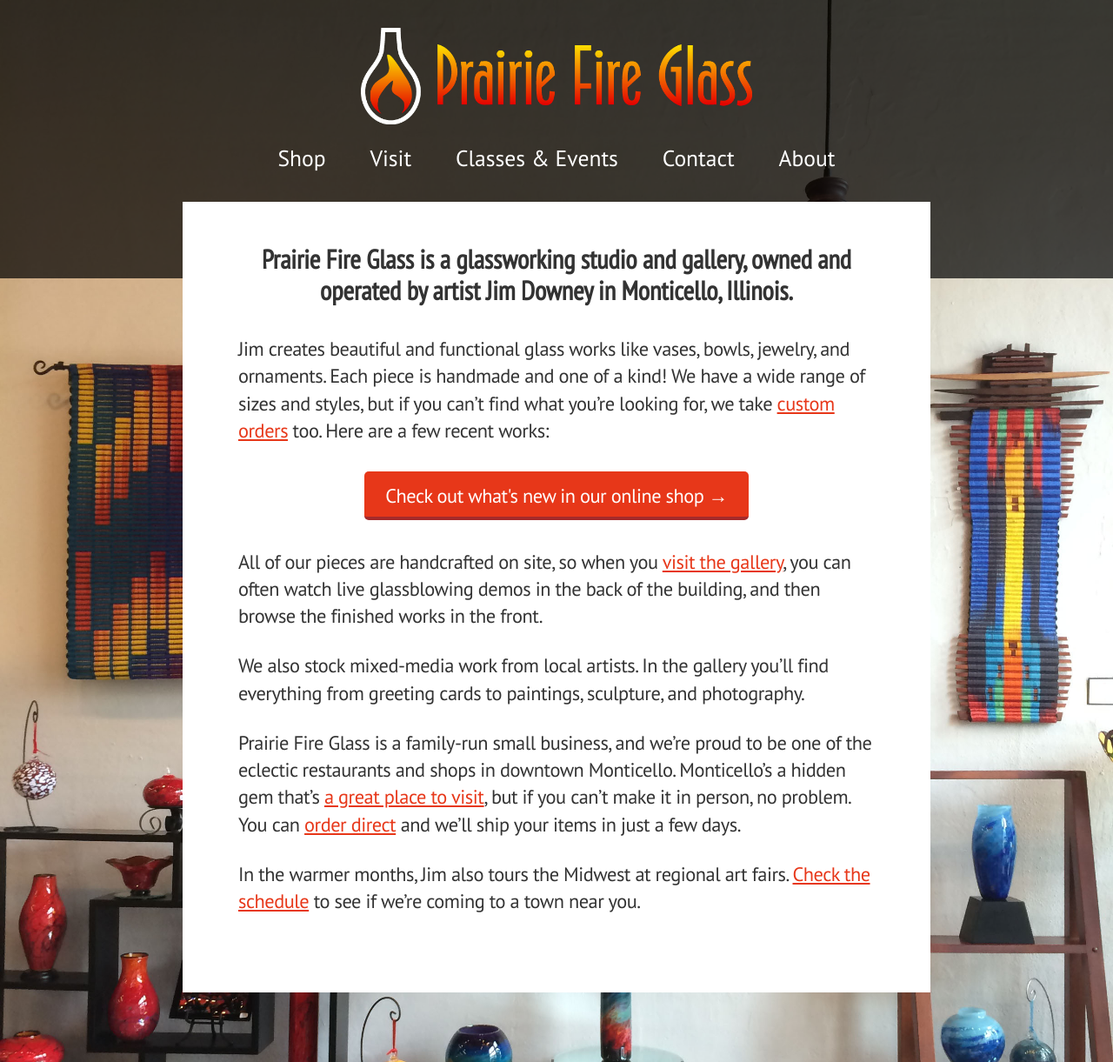
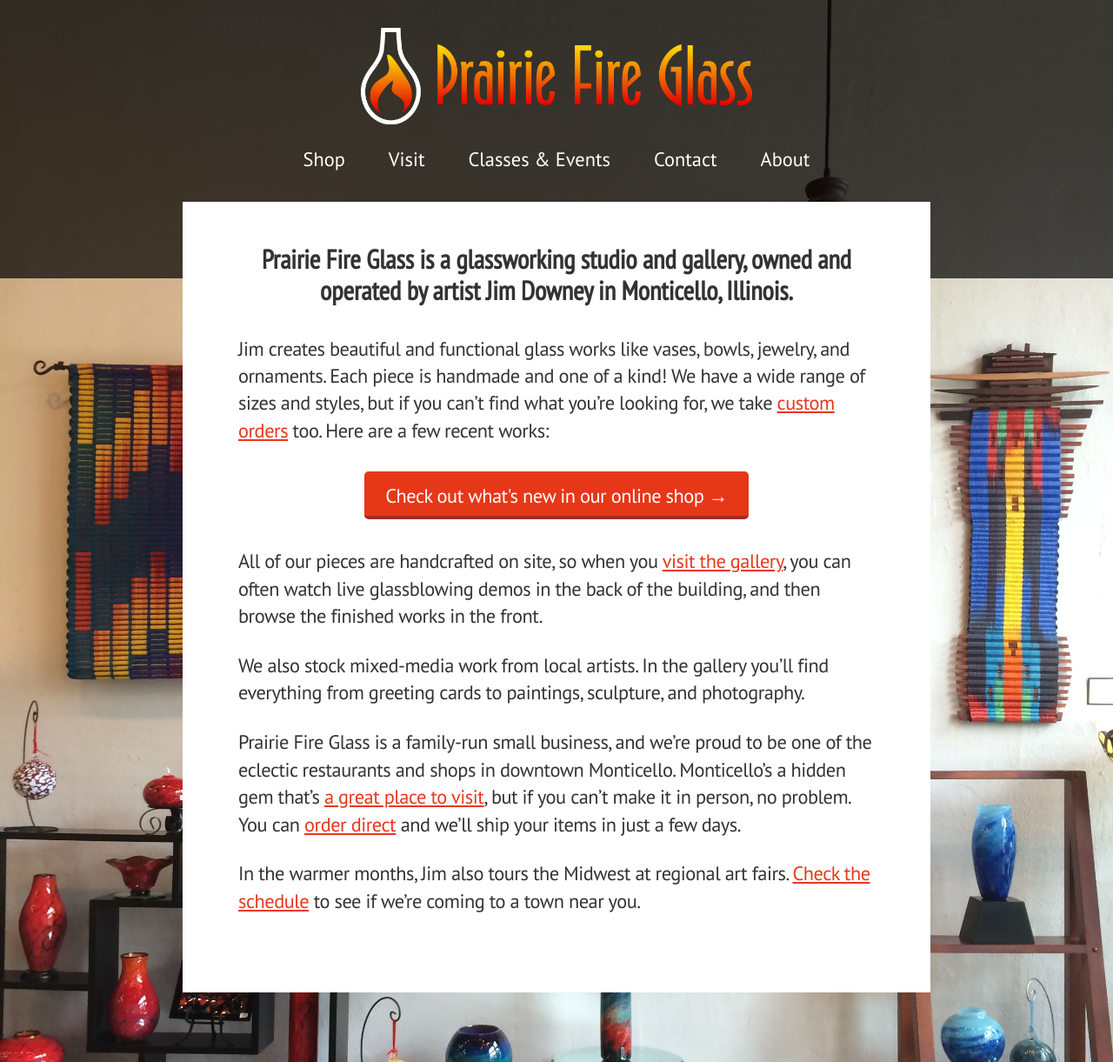
Before and after one commit to prairiefireglass/prairiefireglass.github.io, a Jekyll site: the page built from index.html, in a window 1280 px wide. Shown: the whole page at 87% size. Built offline with Jekyll 4.4.1, drawn with Linux system fonts in a browser that asks for light colours; nearby versions of some CDN libraries.

Commit message:
Font size /spacing fixes

```diff
--- a/assets/stylesheets/style.scss
+++ b/assets/stylesheets/style.scss
@@ -24,8 +24,8 @@
   @include font-smoothing(antialiased);
   color: $color-text;
   font-family: $font-sans;
-  font-size: 1.6rem;
-  line-height: 2.0rem;
+  font-size: 1.4rem;
+  line-height: 1.4;
   position: relative;
   font-weight: 400;
 }
@@ -117,13 +117,11 @@
 }
 
 p {
-  font-size: 1.4rem;
-  line-height: 1.4;
   margin-bottom: 1.6rem;
   letter-spacing: -0.5px;
 }
 
-ul {
+ul, ol {
   padding-left: 1.6rem;
   margin-bottom: 1.6rem;
 }
```
